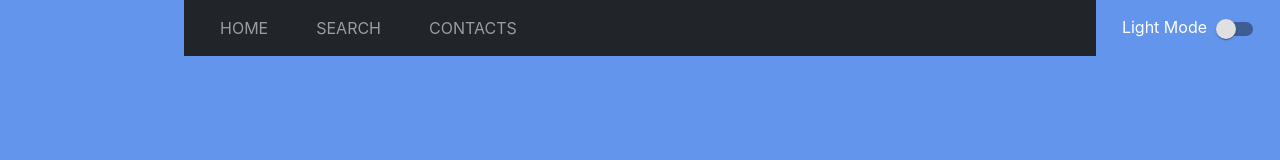
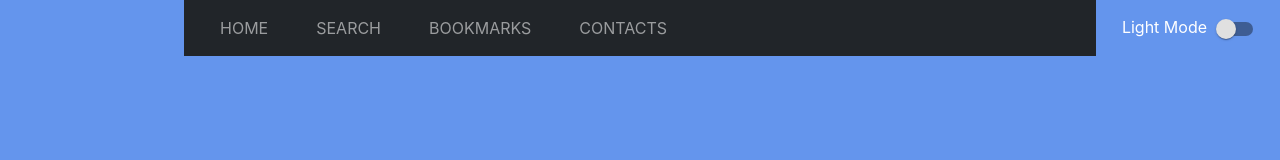
Before and after one commit to Otuyanyangayi/DictionaryApp, a React (Create React App) app: page / in a window 1280 px wide. Shown: the top 160 px of the page. Built offline with nearby package versions, Linux system fonts and the light colour scheme; no server answers.

Commit message:
add bookmark route

```diff
--- a/src/components/NavBar.js
+++ b/src/components/NavBar.js
@@ -13,6 +13,9 @@
                         <Link className="nav-link" to="/DictionaryApp/search">SEARCH</Link>
                     </li>
                     <li className="nav-item">
+                        <Link className="nav-link" to="/DictionaryApp/bookmarks">BOOKMARKS</Link>
+                    </li>
+                    <li className="nav-item">
                         <Link className="nav-link" to="/DictionaryApp/contacts">CONTACTS</Link>
                     </li>
                 </ul>
```
